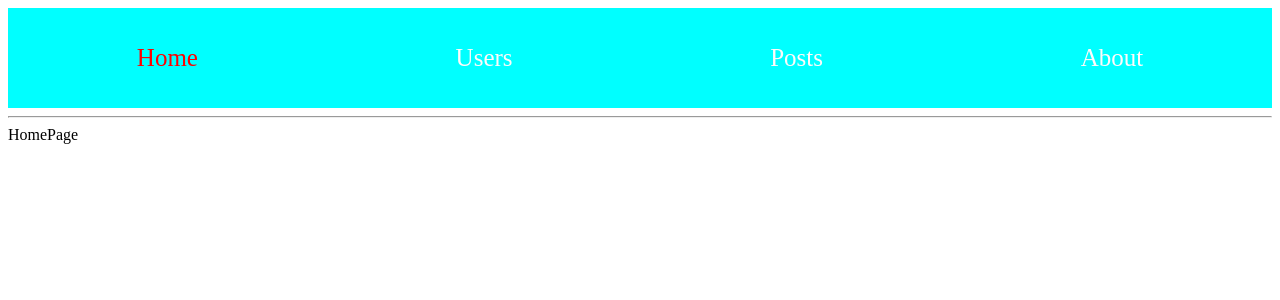
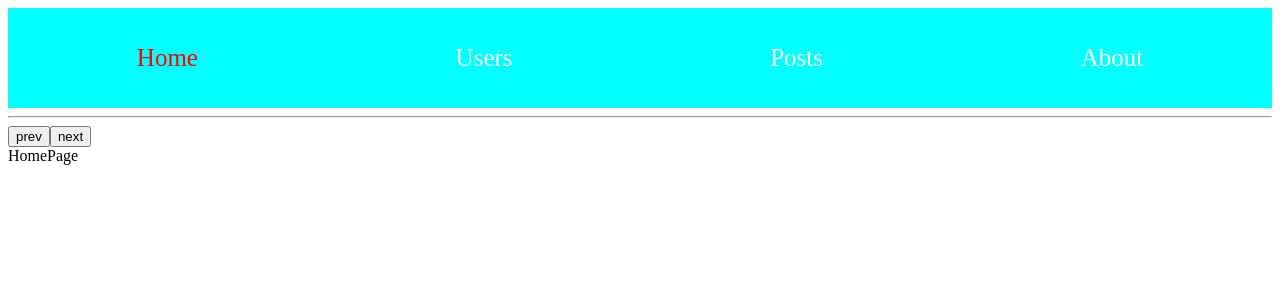
Before and after one commit to AndriyIvaniukh/react_okten, a React (Create React App) app: page /home in a window 1280 px wide. Shown: the top 300 px of the page. Built offline with nearby package versions, Linux system fonts and the light colour scheme.

Commit message:
react lesson 5 part1  start

```diff
--- a/src/index.js
+++ b/src/index.js
@@ -1,8 +1,11 @@
-import React from 'react';
+import React, {createContext} from 'react';
 import ReactDOM from 'react-dom/client';
 import {BrowserRouter} from 'react-router-dom';
 
 import App from './App';
+
+const MyContext = createContext(null);
+
 
 const root = ReactDOM.createRoot(document.getElementById('root'));
 root.render(
--- a/src/layouts/MainLayout/MainLayout.js
+++ b/src/layouts/MainLayout/MainLayout.js
@@ -1,18 +1,24 @@
 import React from 'react';
-import {Outlet, NavLink} from 'react-router-dom'
+import {Outlet, NavLink, useNavigate} from 'react-router-dom'
 
 import css from './MainLayout.module.css'
 
 const MainLayout = () => {
+
+    const navigate = useNavigate();
+
     return (
         <div>
             <div className={css.header}>
                 <NavLink to={'home'}>Home</NavLink>
                 <NavLink to={'users'}>Users</NavLink>
-                <NavLink to={'posts'}>Posts</NavLink>
+                <NavLink to={'posts'} replace>Posts</NavLink>
                 <NavLink to={'about'}>About</NavLink>
             </div>
             <hr/>
+                <button onClick={()=>navigate(-1)}>prev</button>
+                <button onClick={()=>navigate(1)}>next</button>
+
             <Outlet/>
         </div>
     );
```
